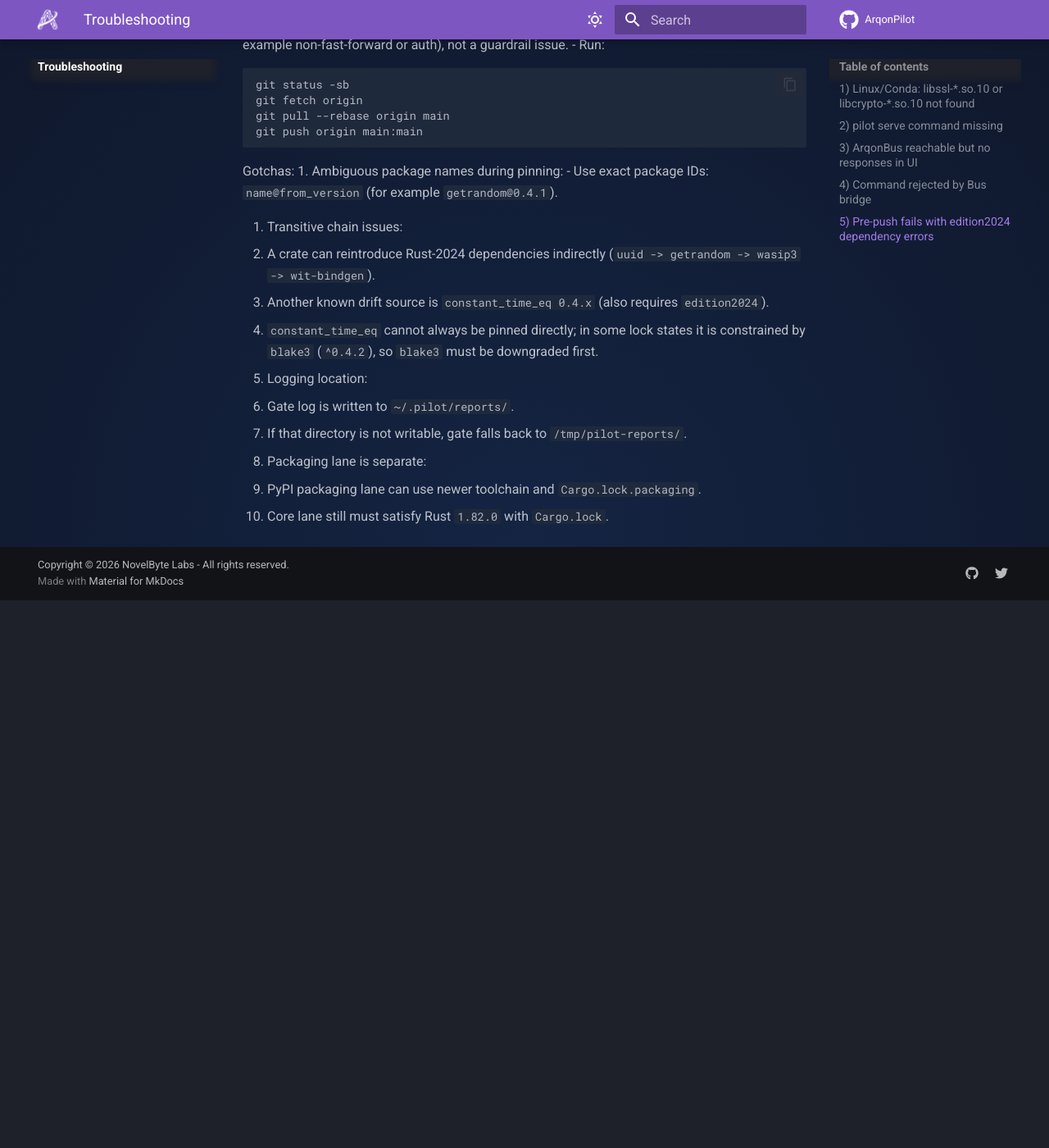
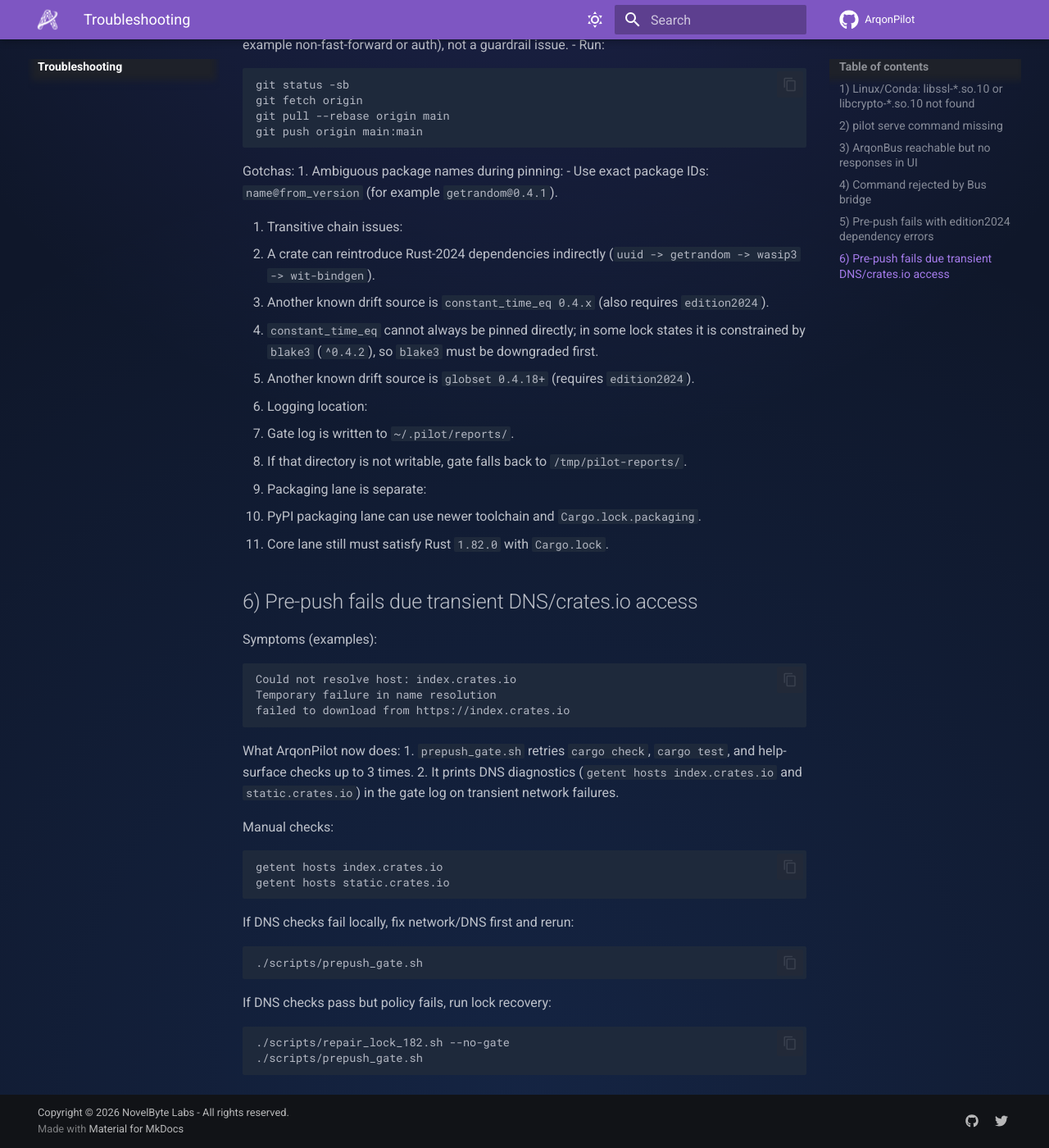
Before and after one commit to novelbytelabs/ArqonPilot, an MkDocs documentation site: the page built from docs/troubleshooting.md, in a window 1280 px wide and 1400 px high, scrolled down 2603 px. Shown: the whole window at 82% size. Built offline with MkDocs 1.6.1 and Material for MkDocs 9.7.7, drawn with Linux system fonts in a browser that asks for light colours; comment, search, counter and statistics services are not loaded; before the commit the page ends 3335 px from its top, so only the background shows below that.

Commit message:
feat: Enhance `prepush_gate.sh` with retry logic for transient network failures and pin `globset` to `0.4.15` for Rust 1.82 compatibility.

````diff
--- a/docs/developer-guide.md
+++ b/docs/developer-guide.md
@@ -112,6 +112,7 @@ These scripts are the required guardrail layer before commit/push:
 
 1. `./scripts/prepush_gate.sh`
 - Runs policy checks, locked compile, targeted locked CLI tests, and help-surface smoke check.
+- Includes automatic retries for transient crates.io/DNS failures on cargo steps.
 - Writes a timestamped log file to `~/.pilot/reports/` (or `/tmp/pilot-reports/` fallback).
 
 2. `./scripts/verify_toolchain_policy.sh`
--- a/docs/troubleshooting.md
+++ b/docs/troubleshooting.md
@@ -142,6 +142,7 @@ Gotchas:
 - A crate can reintroduce Rust-2024 dependencies indirectly (`uuid -> getrandom -> wasip3 -> wit-bindgen`).
 - Another known drift source is `constant_time_eq 0.4.x` (also requires `edition2024`).
 - `constant_time_eq` cannot always be pinned directly; in some lock states it is constrained by `blake3` (`^0.4.2`), so `blake3` must be downgraded first.
+- Another known drift source is `globset 0.4.18+` (requires `edition2024`).
 
 3. Logging location:
 - Gate log is written to `~/.pilot/reports/`.
@@ -150,3 +151,37 @@ Gotchas:
 4. Packaging lane is separate:
 - PyPI packaging lane can use newer toolchain and `Cargo.lock.packaging`.
 - Core lane still must satisfy Rust `1.82.0` with `Cargo.lock`.
+
+## 6) Pre-push fails due transient DNS/crates.io access
+
+Symptoms (examples):
+
+```text
+Could not resolve host: index.crates.io
+Temporary failure in name resolution
+failed to download from https://index.crates.io
+```
+
+What ArqonPilot now does:
+1. `prepush_gate.sh` retries `cargo check`, `cargo test`, and help-surface checks up to 3 times.
+2. It prints DNS diagnostics (`getent hosts index.crates.io` and `static.crates.io`) in the gate log on transient network failures.
+
+Manual checks:
+
+```bash
+getent hosts index.crates.io
+getent hosts static.crates.io
+```
+
+If DNS checks fail locally, fix network/DNS first and rerun:
+
+```bash
+./scripts/prepush_gate.sh
+```
+
+If DNS checks pass but policy fails, run lock recovery:
+
+```bash
+./scripts/repair_lock_182.sh --no-gate
+./scripts/prepush_gate.sh
+```
````
Also changed, not shown: 4 other files.
